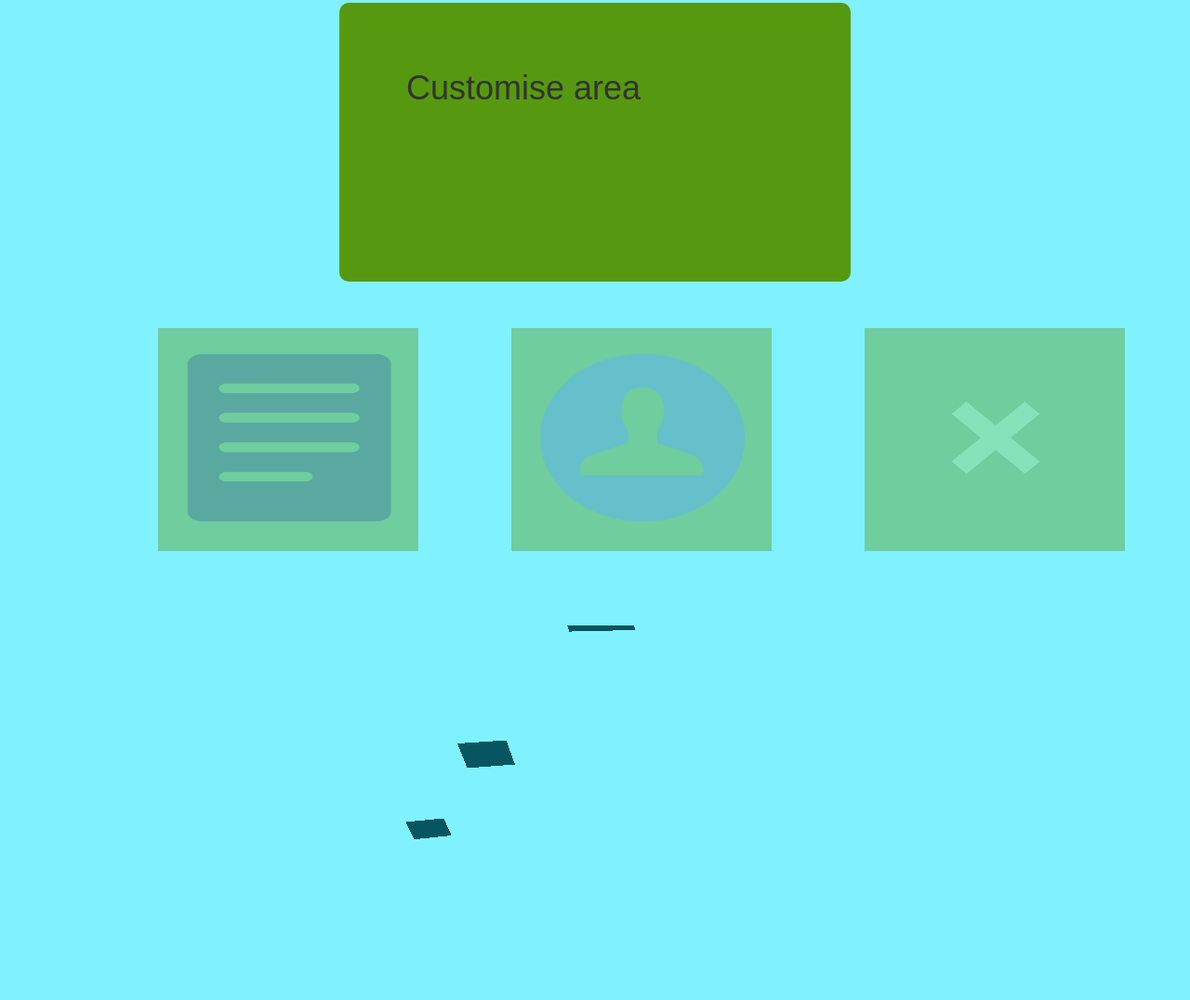
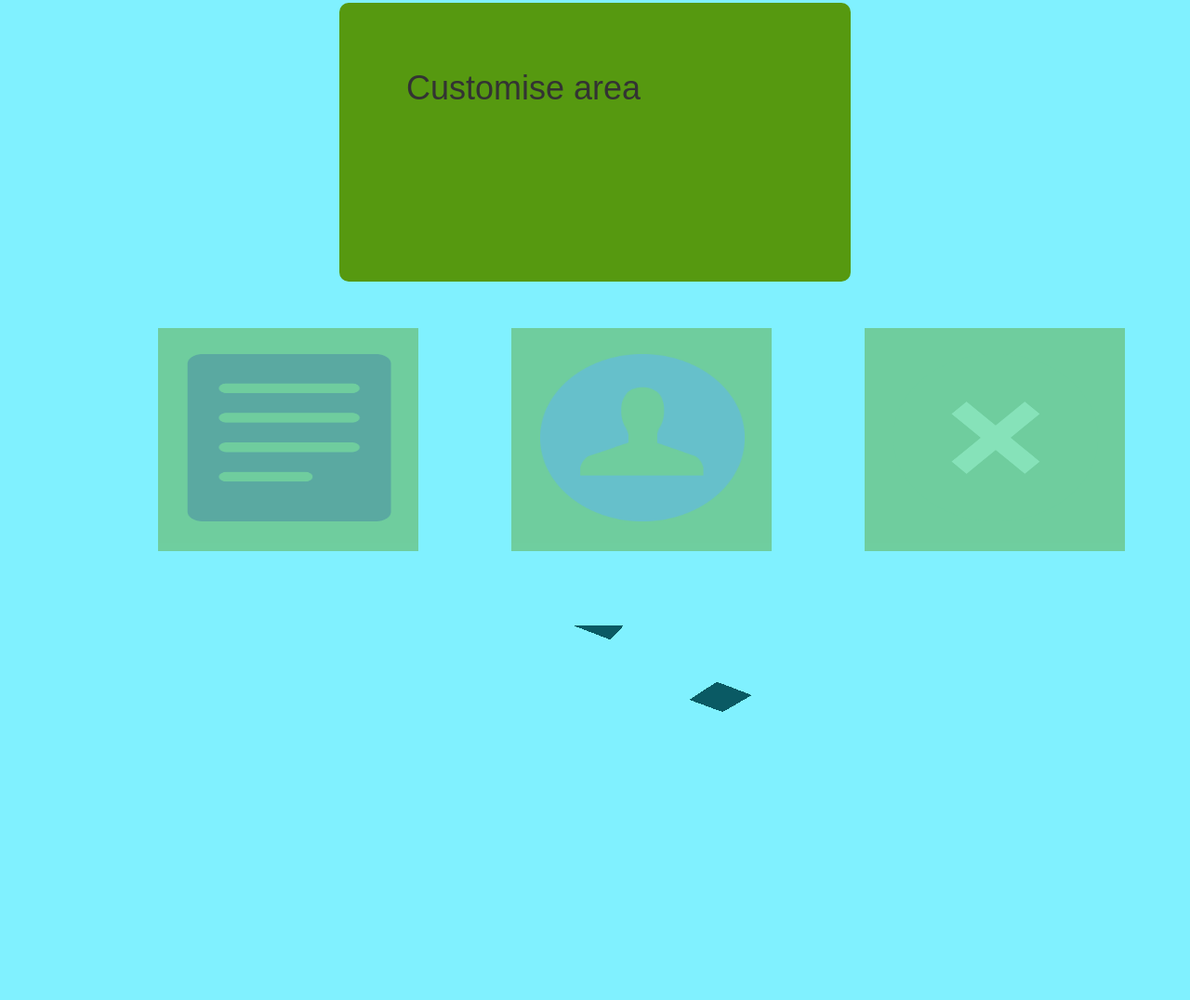
Before and after one commit to Ace-Key/me-link, a plain HTML site: page home-hub.html in a window 1280 px wide. Shown: the part 687-1763 px from the top of the page at 93% size. Drawn offline with nearby package versions, Linux system fonts and the light colour scheme.

Commit message:
Update home-hub.html
2023 code update

```diff
--- a/home-hub.html
+++ b/home-hub.html
@@ -45,7 +45,7 @@
 	<!-- js and other plugins -->
 
 	<link href='https://fonts.googleapis.com/css?family=Titan+One' rel='stylesheet' type='text/css'>
-	<script src="https://ajax.googleapis.com/ajax/libs/jquery/1.11.3/jquery.min.js"></script>
+	<script src="https://ajax.googleapis.com/ajax/libs/jquery/3.7.1/jquery.min.js"></script>
 
 	<script src="js/jquery.js"></script>
 	<script src="js/jquery-ui.min.js"></script>
@@ -78,10 +78,7 @@
 			  scene.position.y= 1000;
 
 
-			 // scene1= new THREE.Scene();
-			  // scene1.position.x= 200;
-			  //scene1.position.y= 200;
-			  //scene1.position.z=10;
+
 			  camera = new THREE.PerspectiveCamera( 75, window.innerWidth/window.innerHeight, 0.1, 2000 );
 
 			  container = new THREE.Object3D();
@@ -94,19 +91,14 @@
 				renderer.setPixelRatio( window.devicePixelRatio );
 				renderer.setSize( window.innerWidth, window.innerHeight/2);
 
-				//renderer1 = new THREE.WebGLRenderer();
-				//renderer1.setClearColor("rgb(128,241,255)" );
-				//renderer1.setPixelRatio( window.devicePixelRatio );
-				//renderer1.setSize( window.innerWidth, window.innerHeight);
-
 
 				document.body.appendChild( renderer.domElement );
-				//document.body.appendChild( renderer1.domElement );
+
 
 				geometry = new THREE.BoxGeometry( 200, 300, 400 );
 				geometry1 = new THREE.OctahedronGeometry( 100, 0);
-				material = new THREE.MeshBasicMaterial( { color: "rgb(7,85,97)", wireframe: false } );
-				material1 = new THREE.MeshBasicMaterial( { color: "rgb(18,235,254)", wireframe: false } );
+				material = new THREE.MeshBasicMaterial( { color: "rgb(10,90,100)", wireframe: false } );
+				material1 = new THREE.MeshBasicMaterial( { color: "rgb(30,200,210)", wireframe: true } );
 
 
 
@@ -152,11 +144,9 @@
 					var render = function () {
 					container.rotation.x += 0.01;
 					container.rotation.y += 0.00;
-					container.rotation.z += 0.05;
+					container.rotation.z += 0.025;
 
-					//shape.rotation.x += 0.01;
-					//shape.rotation.y += 0.00;
-					//shape.rotation.z += 0.05;
+
 
 					requestAnimationFrame( render );
 					renderer.render(scene, camera);
```
